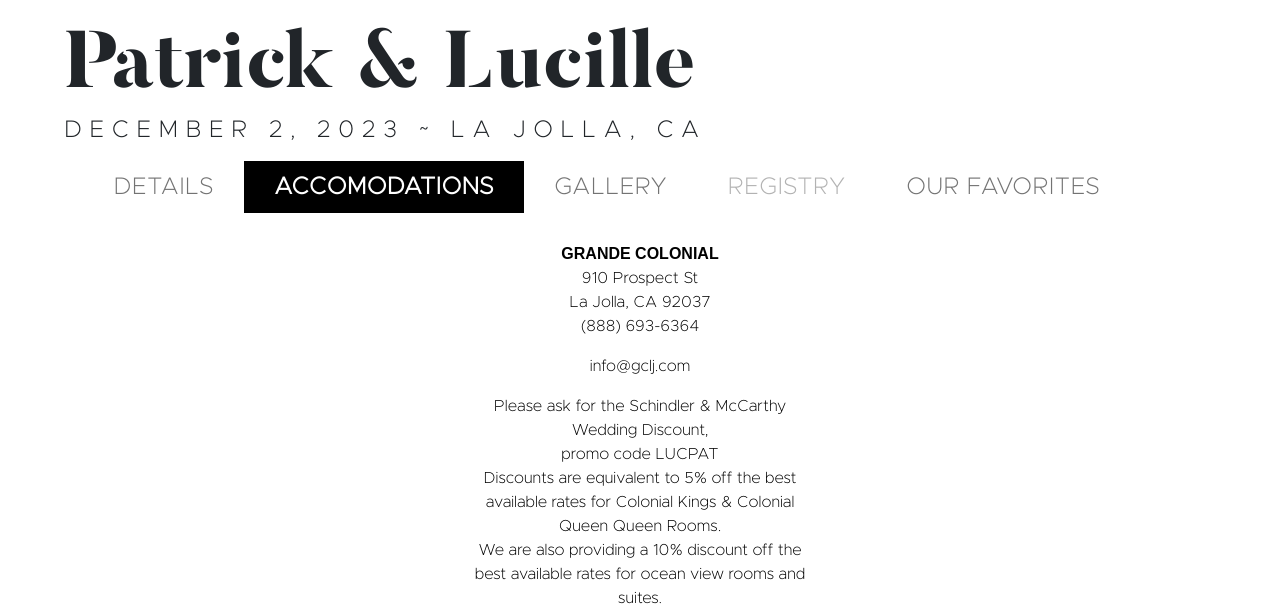
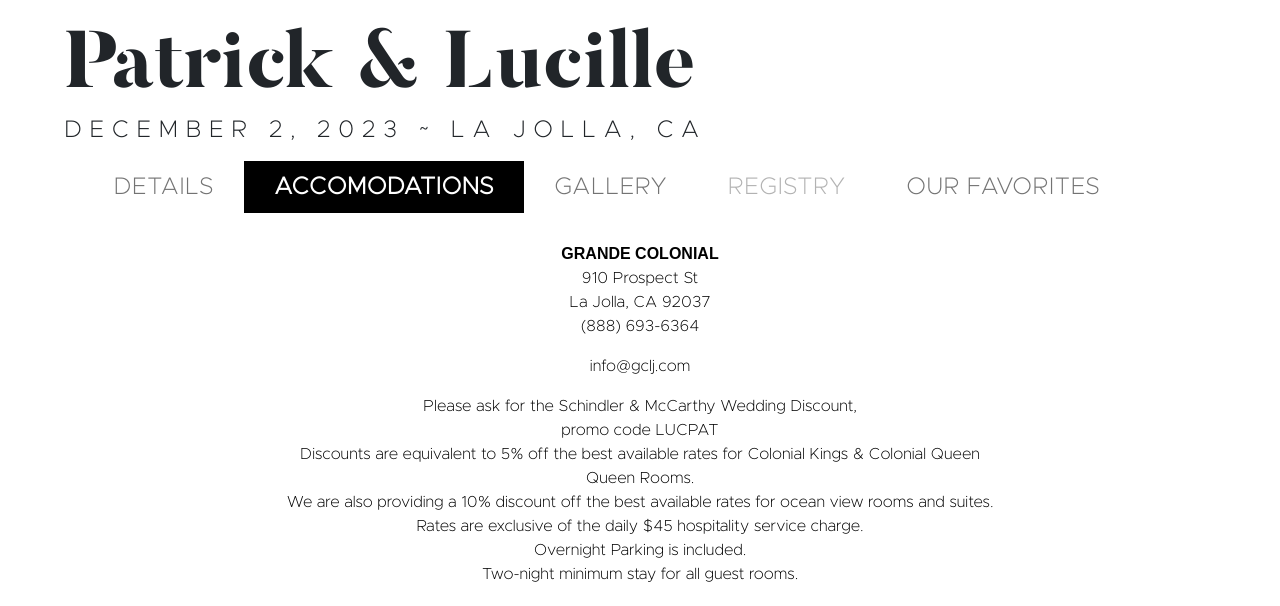
Before and after one commit to youandmia/youandmia.github.io, a Jekyll site: the page built from accomodations.md, in a window 1280 px wide. Shown: the top 606 px of the page. Built offline with Jekyll 4.4.1, drawn with Linux system fonts in a browser that asks for light colours; nearby versions of some CDN libraries.

Commit message:
widen display div for accomodation details

```diff
--- a/accomodations.md
+++ b/accomodations.md
@@ -8,7 +8,7 @@ permalink: /accomodations
 
     {% for elem in site.data.accomodations %}
     <div class="row justify-content-center">
-        <div class="col-md-12 col-lg-4 text-center">
+        <div class="col-md-12 col-lg-8 text-center">
             {% for node in elem.links %}
             <a class="fav-link" href="{{ node.link }}">{{ node.name }}</a>
             <p class="fav-link">{{ node.addr}}</p>
```
